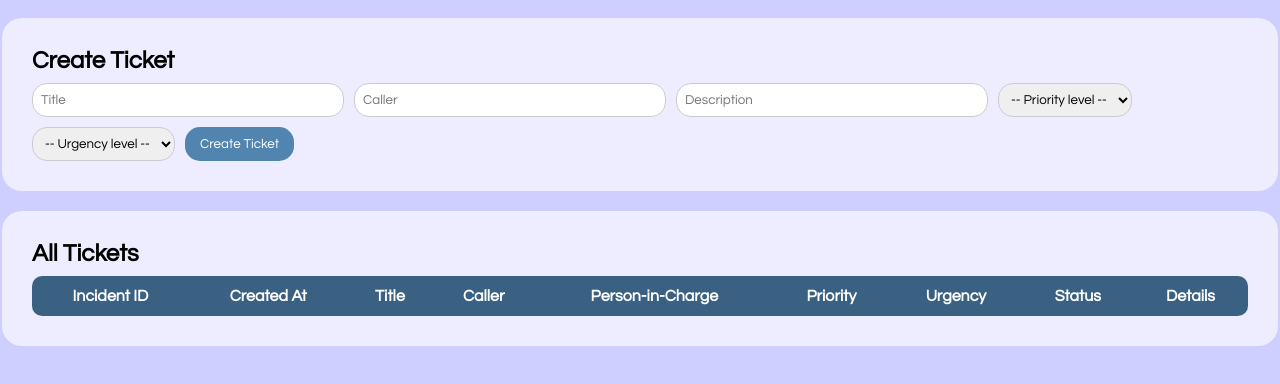
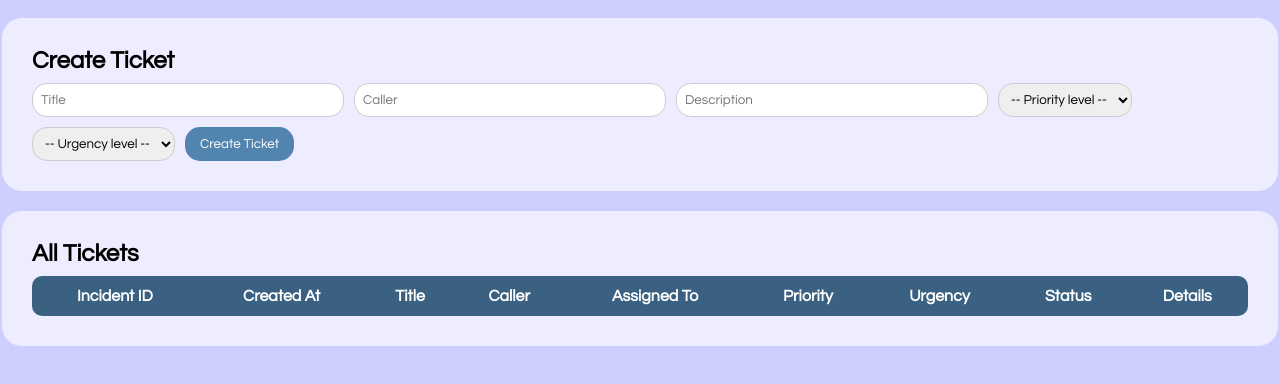
Before and after one commit to Arithmeticans/Ticketing-System, a website: page public/index.html in a window 1280 px wide. Shown: the part 112-496 px from the top of the page. Drawn offline with Linux system fonts and the light colour scheme; no server answers.

Commit message:
sir kent pakiapprove na pls

```diff
--- a/public/app.js
+++ b/public/app.js
@@ -106,7 +106,7 @@ async function openModal(ticketId) {
 
     document.getElementById("modal-info").innerHTML = `
         <div><b>Caller:</b> ${t.requested_by}</div>
-        <div><b>Person-in-Charge:</b> ${t.assigned_to || "To be assigned"}</div>
+        <div><b>Assigned To:</b> ${t.assigned_to || "To be assigned"}</div>
         <div><b>Priority:</b> ${t.priority}</div>
         <div><b>Status:</b> ${t.status}</div>
         <div><b>Urgency:</b> ${t.urgency}</div>
--- a/public/index.html
+++ b/public/index.html
@@ -53,7 +53,7 @@
             <th>Created At</th>
             <th>Title</th>
             <th>Caller</th>
-            <th>Person-in-Charge</th>
+            <th>Assigned To</th>
             <th>Priority</th>
             <th>Urgency</th>
             <th>Status</th>
@@ -83,7 +83,7 @@
 
       <div>
         <div class="modal-actions">
-          <input type="text" id="modal-assign" placeholder="Person-in-Charge" />
+          <input type="text" id="modal-assign" placeholder="Assign to (name)" />
           <select id="modal-status">
             <option value="" disabled selected>-- Change status --</option>
             <option>Open</option>
```
